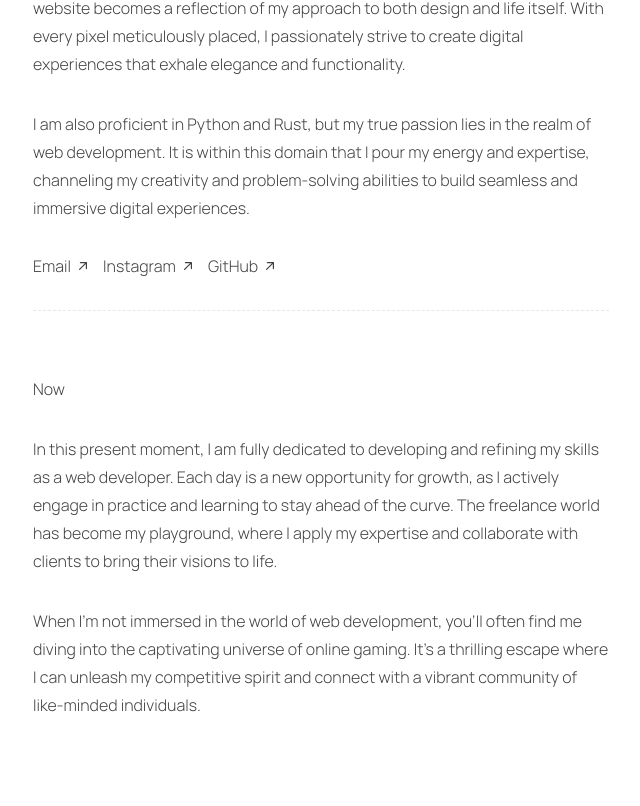
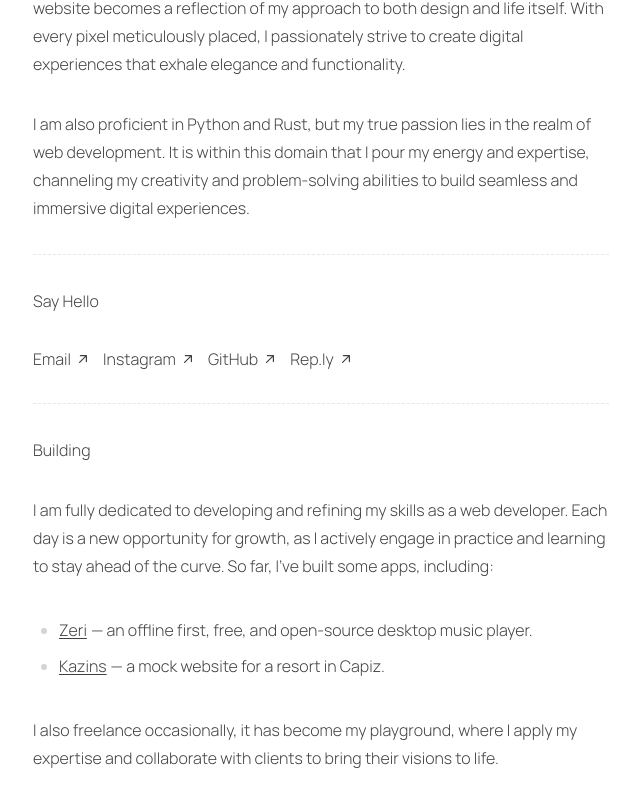
Before and after one commit to abcdefghijorngarbosaxyz/dancewithcode, a SvelteKit app: page / in a window 1280 px wide. Shown: the part 282-1088 px from the top of the page, without its empty margins (319-959 px from the left). Built offline with nearby package versions, Linux system fonts and the light colour scheme.

Commit message:
Populate Home page

```diff
--- a/src/app.css
+++ b/src/app.css
@@ -62,8 +62,12 @@ article > :where(h1) {
   @apply my-16 leading-7;
 }
 
-article > :where(h2, h3, h4, h5, h6) {
-  @apply mb-8 mt-16 leading-7;
+h2,
+h3,
+h4,
+h5,
+h6 {
+  @apply mb-8 leading-7;
 }
 
 article > :where(p, li) {
@@ -71,5 +75,17 @@ article > :where(p, li) {
 }
 
 a {
-  @apply hover:bg-[rgba(229,_229,_229,_0.5)];
+  @apply text-[#404040] underline underline-offset-2 hover:bg-[rgba(229,_229,_229,_0.5)];
 }
+
+ul {
+  @apply list-disc pl-[1.625em] text-[#d4d4d4];
+}
+
+ul li {
+  @apply leading-9;
+}
+
+ul > li > p {
+  @apply w-fit text-[#404040];
+}
--- a/src/routes/+page.svelte
+++ b/src/routes/+page.svelte
@@ -13,6 +13,10 @@
     {
       url: 'https://github.com/abcdefghijorngarbosaxyz',
       name: 'GitHub'
+    },
+    {
+      url: 'https://rep.ly/dfntlynotjorn',
+      name: 'Rep.ly'
     }
   ];
 </script>
@@ -46,25 +50,44 @@
   problem-solving abilities to build seamless and immersive digital experiences.
 </p>
 
-<section class="w-full flex flex-col md:flex-row space-x-4">
+<hr class="border-dashed" />
+
+<h2>Say Hello</h2>
+<section class="w-full flex flex-col md:flex-row md:space-x-4">
   {#each socials as social}
-    <a class="flex items-center" href={social.url}
+    <a
+      target="_blank"
+      rel="noopener noreferrer"
+      class="flex items-center no-underline"
+      href={social.url}
       >{social.name} <span class="w-4 h-4 ml-1 -mr-1"><ArrowNe class="w-full h-full" /></span>
     </a>
   {/each}
 </section>
 
-<hr class="w-full border-dashed" />
+<hr class="border-dashed" />
 
-<h2>Now</h2>
+<h2>Building</h2>
 <p>
-  In this present moment, I am fully dedicated to developing and refining my skills as a web
-  developer. Each day is a new opportunity for growth, as I actively engage in practice and learning
-  to stay ahead of the curve. The freelance world has become my playground, where I apply my
-  expertise and collaborate with clients to bring their visions to life.
+  I am fully dedicated to developing and refining my skills as a web developer. Each day is a new
+  opportunity for growth, as I actively engage in practice and learning to stay ahead of the curve.
+  So far, I've built some apps, including:
 </p>
+<ul>
+  <li>
+    <p>
+      <span class="pr-1"><a target="_blank" href="https://github.com/Zeri-App/zeri">Zeri</a></span>—
+      an offline first, free, and open-source desktop music player.
+    </p>
+  </li>
+  <li>
+    <p>
+      <span class="pr-1"><a target="_blank" href="https://kazinsbeachresort.com">Kazins</a></span>—
+      a mock website for a resort in Capiz.
+    </p>
+  </li>
+</ul>
 <p>
-  When I'm not immersed in the world of web development, you'll often find me diving into the
-  captivating universe of online gaming. It's a thrilling escape where I can unleash my competitive
-  spirit and connect with a vibrant community of like-minded individuals.
+  I also freelance occasionally, it has become my playground, where I apply my expertise and
+  collaborate with clients to bring their visions to life.
 </p>
```
